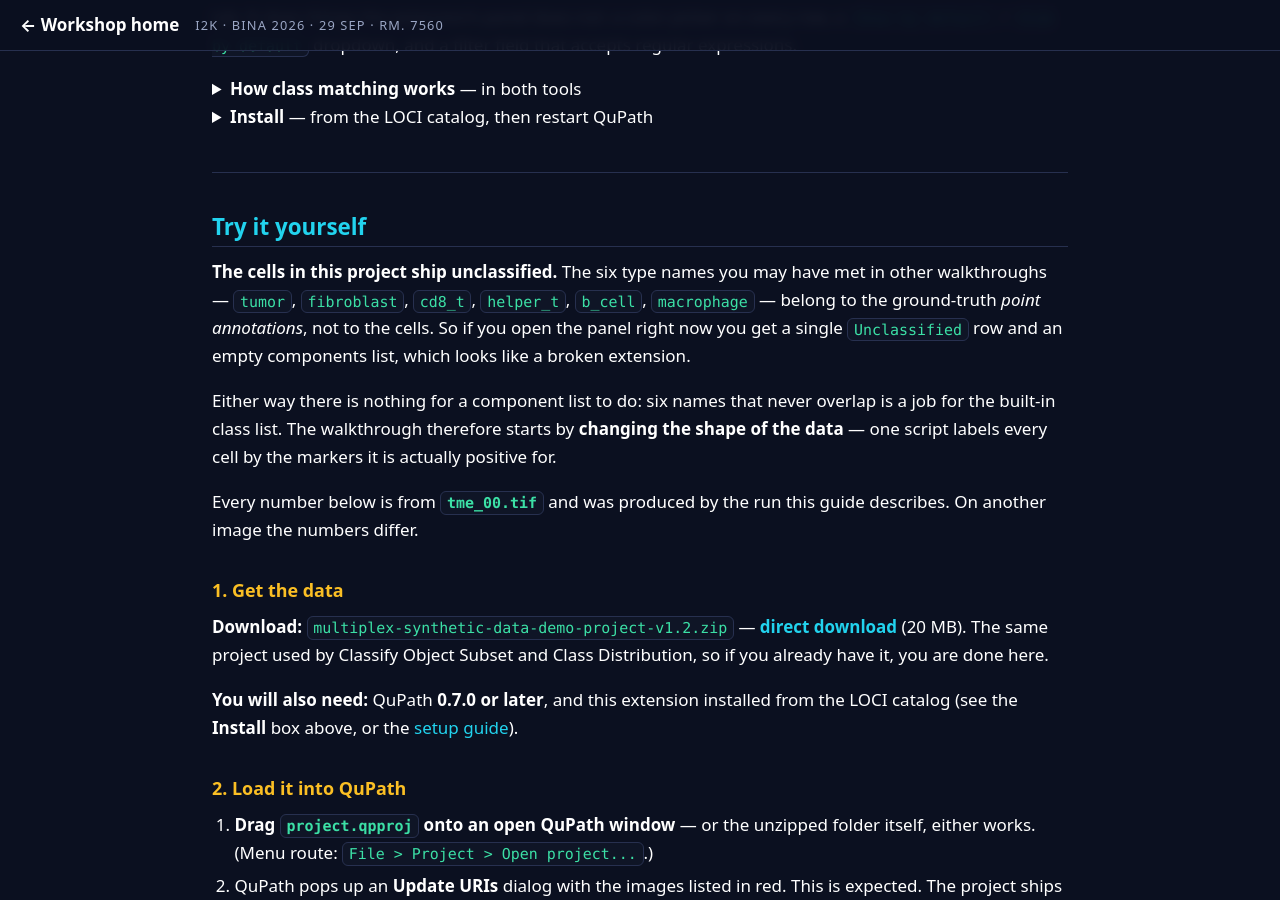
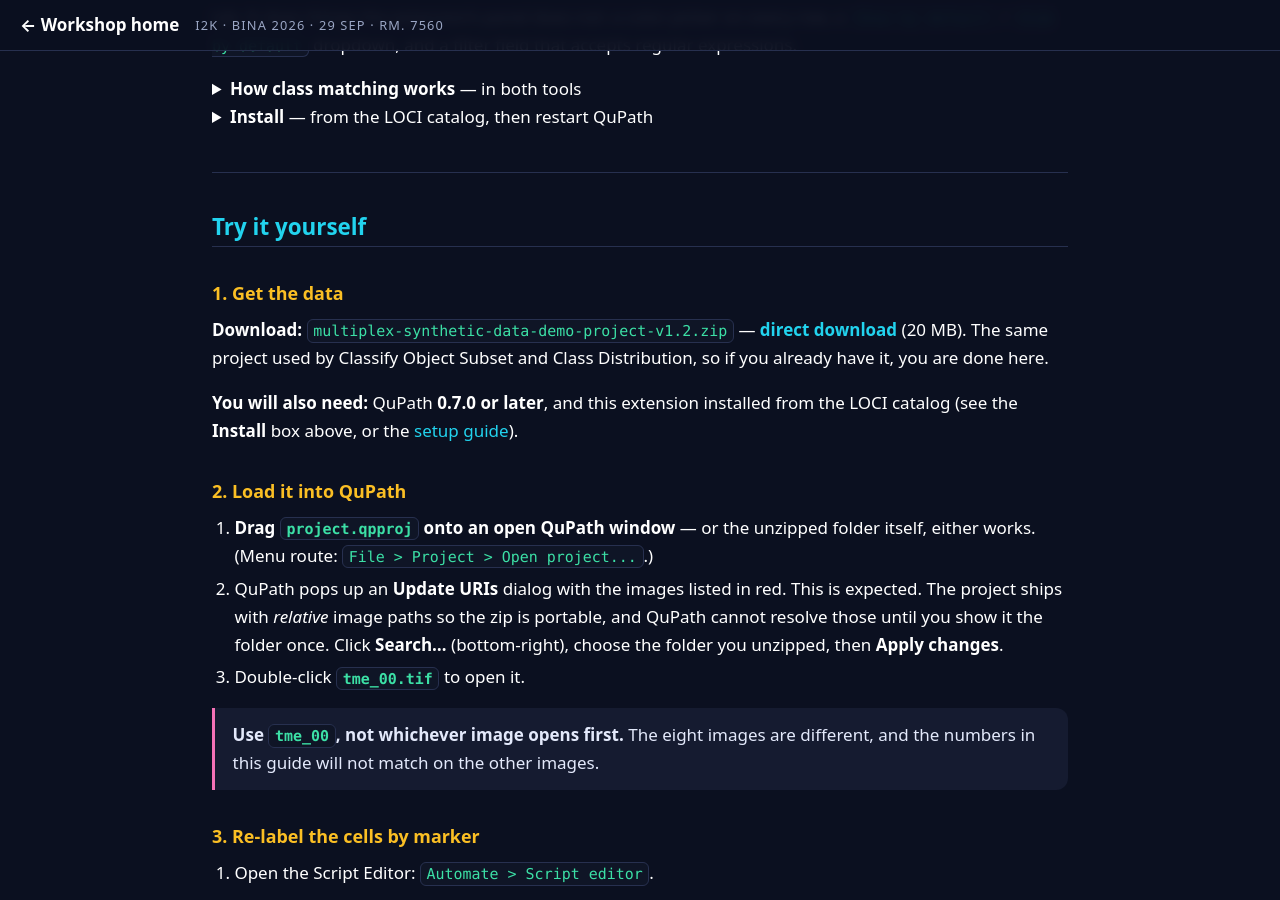
Before and after one commit to MichaelSNelson/BINA-I2K-2026-QuPath-Extensions, a Jekyll site: the page built from docs/14-class-visibility.md, in a window 1280 px wide and 900 px high, scrolled down 1216 px. Built offline with Jekyll 4.4.1, drawn with Linux system fonts in a browser that asks for light colours; some of the changed text lies outside the part shown.

Commit message:
Guide 14: drop the Try-it-yourself preamble and the COMPARTMENT experiment; two callouts
Claude-Session: https://claude.ai/code/session_01KwiACUr5MacuDvqp74c96o

```diff
--- a/docs/14-class-visibility.md
+++ b/docs/14-class-visibility.md
@@ -65,18 +65,6 @@ the catalog URL, are in the [setup guide](setup.md).
 
 ## Try it yourself
 
-**The cells in this project ship unclassified.** The six type names you may have met in other
-walkthroughs — `tumor`, `fibroblast`, `cd8_t`, `helper_t`, `b_cell`, `macrophage` — belong to the
-ground-truth *point annotations*, not to the cells. So if you open the panel right now you get a
-single `Unclassified` row and an empty components list, which looks like a broken extension.
-
-Either way there is nothing for a component list to do: six names that never overlap is a job
-for the built-in class list. The walkthrough therefore starts by **changing the shape of the
-data** — one script labels every cell by the markers it is actually positive for.
-
-Every number below is from **`tme_00.tif`** and was produced by the run this guide describes.
-On another image the numbers differ.
-
 ### 1. Get the data
 
 **Download:** `multiplex-synthetic-data-demo-project-v1.2.zip` —
@@ -110,9 +98,10 @@ catalog (see the **Install** box above, or the [setup guide](setup.md)).
 4. Paste into the Script Editor and press **Run** (`Run > Run`, or **Ctrl+R** / **Cmd+R** on
    macOS).
 
-For every cell, the script decides whether it is positive or negative for each of seven markers.
-Any cell can contain any combination of markers, or none at all. Each cell is classified based on
-the markers for which it is positive. Cells positive for no markers are called `Unclassified`.
+> For every cell, the script decides whether it is positive or negative for each of seven
+> markers. Any cell can contain any combination of markers, or none at all. Each cell is
+> classified based on the markers for which it is positive. Cells positive for no markers are
+> called `Unclassified`.
 
 <details markdown="1">
 <summary><b>The markers, and how the names are built</b></summary>
@@ -168,8 +157,8 @@ installed.)
 
 <img src="../images/class-visibility/toolbar-button.png" alt="Two QuPath toolbar buttons side by side: on the left the Channel Names Viewer button, three stacked stripes in red, green and blue, and on the right the Class Visibility button, an open blue eye with a small grey triangle at its lower right" width="125">
 
-**When you first open the panel, all objects will be hidden.** By default, visibility is set to
-**`Show only checked classes`**, and no classes are checked.
+> **When you first open the panel, all objects will be hidden.** By default, visibility is set
+> to **`Show only checked classes`**, and no classes are checked.
 
 > **The check box at the top of the classes list is haloed in blue.** Clicking it checks
 > **every** class, which puts every object back on screen. Leave it alone for now — step 5
@@ -291,10 +280,6 @@ component, CD3, tops out at 9 of 20, which is 45%. A real hi-plex panel that app
 `positive` or `Cell` to every class name produces a component sitting in 19 of 20 classes — that
 one bolds, and the status strip names it. This dataset has no such component, because the script
 builds names from marker names alone.
-
-**Test that, rather than taking it on trust.** Change `COMPARTMENT` in the script to
-`["Ki67": "Nucleus"].withDefault { "Cytoplasm" }` and re-run. Cytoplasm excludes the nuclear
-hole and is documented as the cleaner of the two, and there should be fewer multi-marker classes.
 
 ### 8. Save a preset, and take it to another image
 
```
Also changed, not shown: other parts of docs/14-class-visibility.md (+2 -2 lines).
